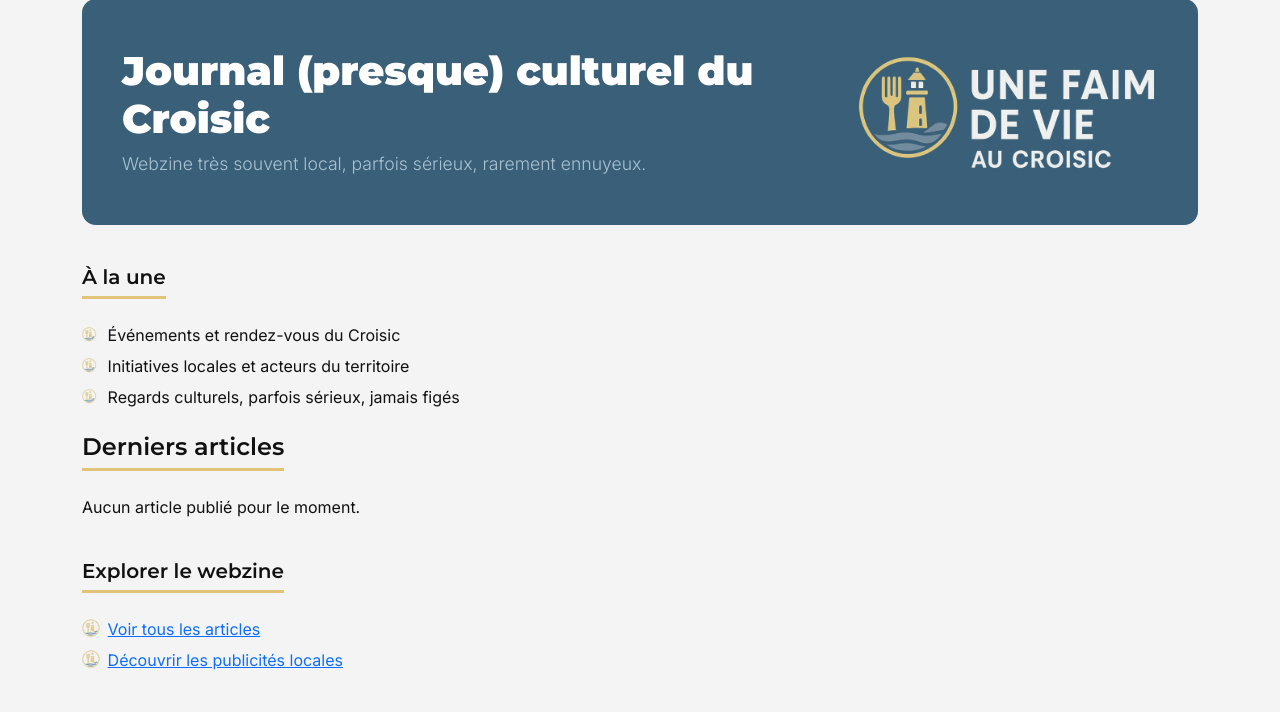
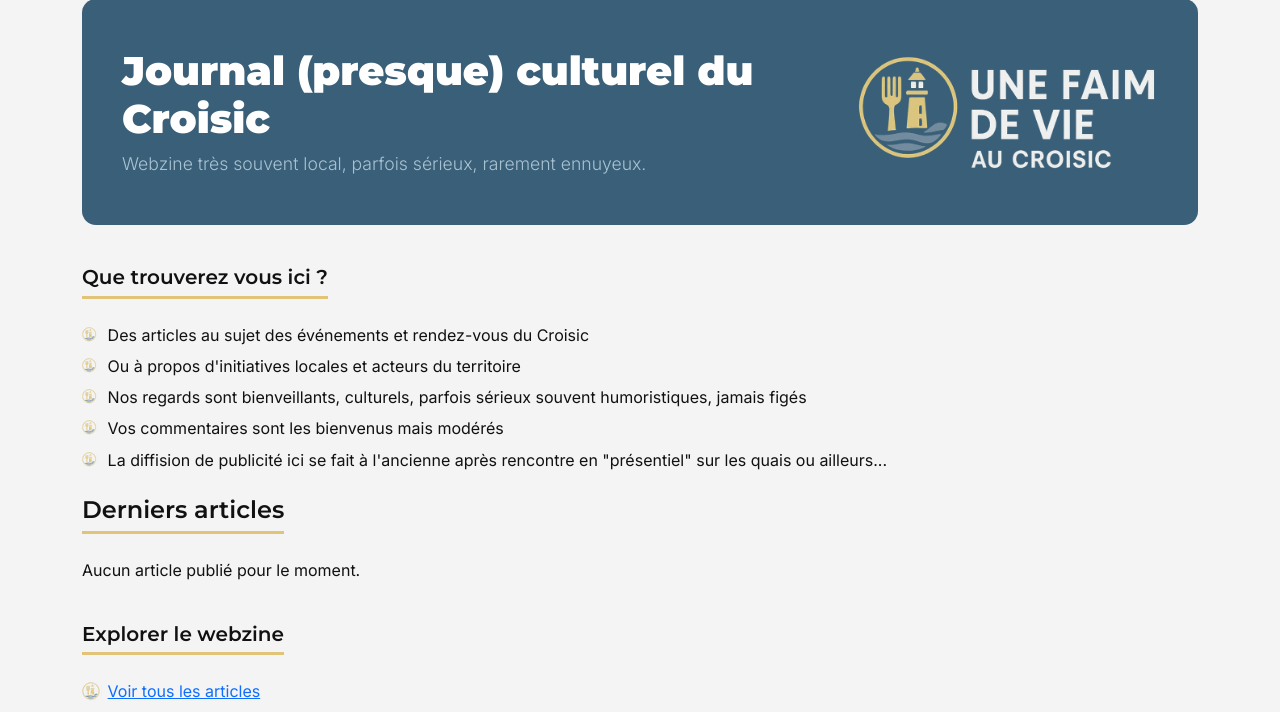
Before and after one commit to misterned/unefaimdevie, a Django app: page / in a window 1280 px wide. Shown: the part 113-825 px from the top of the page. Run offline with Django 5.2, Linux system fonts and the light colour scheme; data that the repository does not hold is empty; parts of the project's set-up code (start-up, migrations or seed data) failed here and were passed over.

Commit message:
message accueil

```diff
--- a/core/templates/home.html
+++ b/core/templates/home.html
@@ -15,11 +15,13 @@
 </div>
 
 <section class="mb-4">
-    <h2 class="h5 section-title">À la une</h2>
+    <h2 class="h5 section-title">Que trouverez vous ici ?</h2>
     <ul class="list-favicon list-favicon-md">
-        <li>Événements et rendez-vous du Croisic</li>
-        <li>Initiatives locales et acteurs du territoire</li>
-        <li>Regards culturels, parfois sérieux, jamais figés</li>
+        <li>Des articles au sujet des événements et rendez-vous du Croisic</li>
+        <li>Ou à propos d'initiatives locales et acteurs du territoire</li>
+        <li>Nos regards sont bienveillants, culturels, parfois sérieux souvent humoristiques, jamais figés</li>
+        <li>Vos commentaires sont les bienvenus mais modérés</li>
+        <li>La diffision de publicité ici se fait à l'ancienne après rencontre en "présentiel" sur les quais ou ailleurs...</li>
     </ul>
 </section>
 
```
